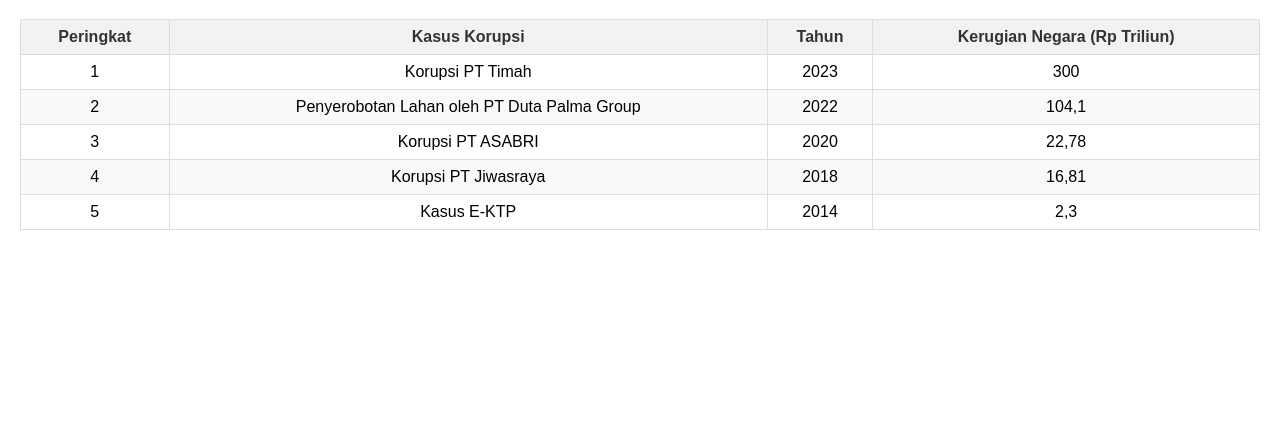
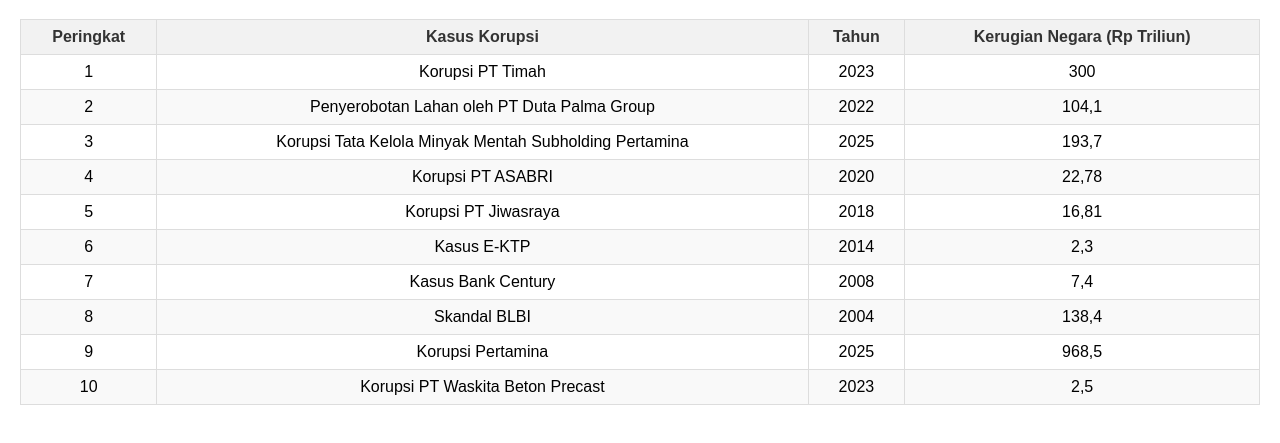
Before and after one commit to xn28/liga-korupsi, a plain HTML site: page index.html in a window 1280 px wide. Shown: the part 61-504 px from the top of the page. Drawn offline with Linux system fonts and the light colour scheme.

Commit message:
Update index.html

```diff
--- a/index.html
+++ b/index.html
@@ -17,37 +17,17 @@
                 <th>Kerugian Negara (Rp Triliun)</th>
             </tr>
         </thead>
-        <tbody>
-            <tr>
-                <td>1</td>
-                <td>Korupsi PT Timah</td>
-                <td>2023</td>
-                <td>300</td>
-            </tr>
-            <tr>
-                <td>2</td>
-                <td>Penyerobotan Lahan oleh PT Duta Palma Group</td>
-                <td>2022</td>
-                <td>104,1</td>
-            </tr>
-            <tr>
-                <td>3</td>
-                <td>Korupsi PT ASABRI</td>
-                <td>2020</td>
-                <td>22,78</td>
-            </tr>
-            <tr>
-                <td>4</td>
-                <td>Korupsi PT Jiwasraya</td>
-                <td>2018</td>
-                <td>16,81</td>
-            </tr>
-            <tr>
-                <td>5</td>
-                <td>Kasus E-KTP</td>
-                <td>2014</td>
-                <td>2,3</td>
-            </tr>
+       <tbody>
+            <tr><td>1</td><td>Korupsi PT Timah</td><td>2023</td><td>300</td></tr>
+            <tr><td>2</td><td>Penyerobotan Lahan oleh PT Duta Palma Group</td><td>2022</td><td>104,1</td></tr>
+            <tr><td>3</td><td>Korupsi Tata Kelola Minyak Mentah Subholding Pertamina</td><td>2025</td><td>193,7</td></tr>
+            <tr><td>4</td><td>Korupsi PT ASABRI</td><td>2020</td><td>22,78</td></tr>
+            <tr><td>5</td><td>Korupsi PT Jiwasraya</td><td>2018</td><td>16,81</td></tr>
+            <tr><td>6</td><td>Kasus E-KTP</td><td>2014</td><td>2,3</td></tr>
+            <tr><td>7</td><td>Kasus Bank Century</td><td>2008</td><td>7,4</td></tr>
+            <tr><td>8</td><td>Skandal BLBI</td><td>2004</td><td>138,4</td></tr>
+            <tr><td>9</td><td>Korupsi Pertamina</td><td>2025</td><td>968,5</td></tr>
+            <tr><td>10</td><td>Korupsi PT Waskita Beton Precast</td><td>2023</td><td>2,5</td></tr>
         </tbody>
     </table>
 </body>
```
